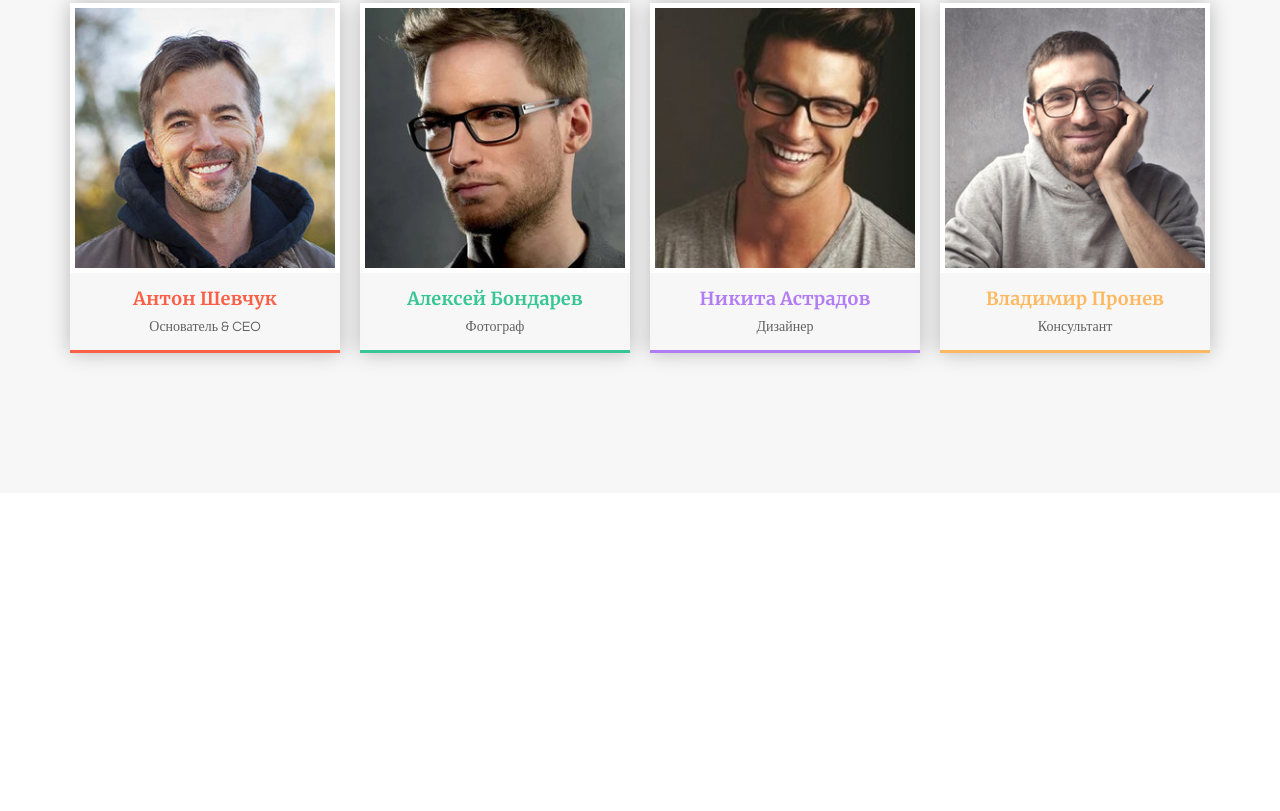
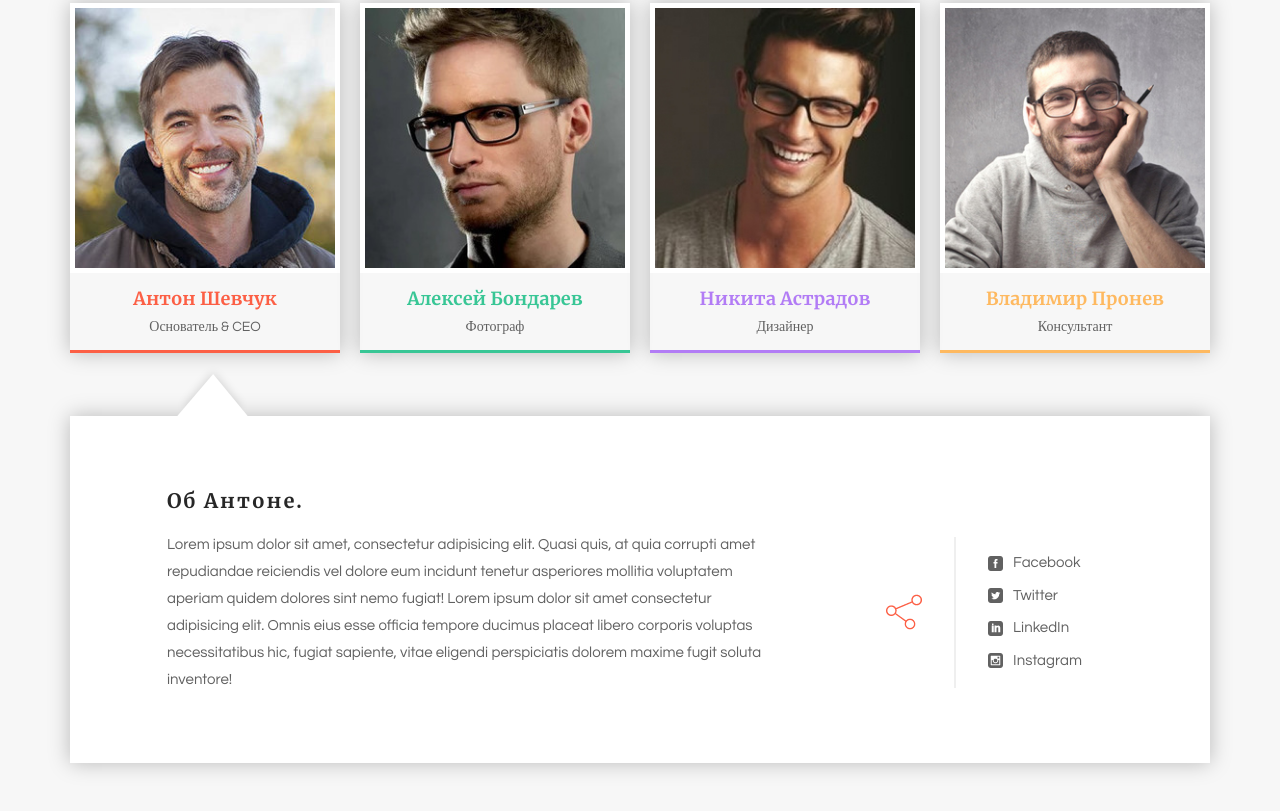
Before and after one commit to ugendev/ugendev.github.io, a website built with webpack: page src/index.html in a window 1280 px wide. Shown: the part 4787-5598 px from the top of the page. Before the commit the page ends 5280 px from the top, so only its background shows below. Built offline with nearby package versions, Linux system fonts and the light colour scheme; files whose address does not match are found by name.

Commit message:
marked up 'our-team' section

```diff
--- a/src/blocks/main.scss
+++ b/src/blocks/main.scss
@@ -102,4 +102,15 @@ a:hover {
 @import "our-team/__name/_orange/our-team__name_orange";
 
 @import "our-team/__desc/our-team__desc";
+@import "our-team/__comment/our-team__comment";
+@import "our-team/__triangle/our-team__triangle";
+@import "our-team/__block/our-team__block";
+@import "our-team/__comment-title/our-team__comment-title";
+@import "our-team/__message-content/our-team__message-content";
+@import "our-team/__message-text/our-team__message-text";
+@import "our-team/__message-social/our-team__message-social";
+@import "our-team/__divider/our-team__divider";
+@import "our-team/__social-net/our-team__social-net";
+@import "our-team/__social-nets/our-team__social-nets";
+@import "our-team/__social-net-name/our-team__social-net-name";
 // <---------------- Out team ---------------->
--- /dev/null
+++ b/src/blocks/our-team/__block/our-team__block.scss
@@ -0,0 +1,5 @@
+.our-team__block {
+    box-shadow: 0 0 20px rgba(0, 0, 0, 0.25);
+    background-color: #fff;
+    padding: 70px 97px;
+}
--- /dev/null
+++ b/src/blocks/our-team/__comment-title/our-team__comment-title.scss
@@ -0,0 +1,7 @@
+.our-team__comment-title {
+    color: #272727;
+    font-family: Merriweather;
+    font-size: 20px;
+    font-weight: 700;
+    letter-spacing: 2px;
+}
--- /dev/null
+++ b/src/blocks/our-team/__comment/our-team__comment.scss
@@ -0,0 +1,5 @@
+.our-team__comment {
+    margin-top: 8px;
+    width: 100%;
+    position: relative;
+}
--- /dev/null
+++ b/src/blocks/our-team/__divider/our-team__divider.scss
@@ -0,0 +1,5 @@
+.our-team__divider {
+    width: 2px;
+    height: 151px;
+    background-color: #efefef;
+}
--- /dev/null
+++ b/src/blocks/our-team/__message-content/our-team__message-content.scss
@@ -0,0 +1,6 @@
+.our-team__message-content {
+    margin-top: 15px;
+    display: flex;
+    justify-content: space-between;
+    align-items: center;
+}
--- /dev/null
+++ b/src/blocks/our-team/__message-social/our-team__message-social.scss
@@ -0,0 +1,6 @@
+.our-team__message-social {
+    width: 24%;
+    display: flex;
+    justify-content: space-between;
+    align-items: center;
+}
--- /dev/null
+++ b/src/blocks/our-team/__message-text/our-team__message-text.scss
@@ -0,0 +1,6 @@
+.our-team__message-text {
+    width: 65%;
+    color: #616161;
+    font-size: 15px;
+    line-height: 1.8em;
+}
--- /dev/null
+++ b/src/blocks/our-team/__social-net-name/our-team__social-net-name.scss
@@ -0,0 +1,5 @@
+.our-team__social-net-name {
+    color: #616161;
+    font-size: 15px;
+    width: 80%;
+}
--- /dev/null
+++ b/src/blocks/our-team/__social-net/our-team__social-net.scss
@@ -0,0 +1,6 @@
+.our-team__social-net {
+    display: flex;
+    align-items: center;
+    justify-content: space-between;
+    width: 100%;
+}
--- /dev/null
+++ b/src/blocks/our-team/__social-nets/our-team__social-nets.scss
@@ -0,0 +1,6 @@
+.our-team__social-nets {
+    height: 130px;
+    display: flex;
+    flex-wrap: wrap;
+    width: 55%;
+}
--- /dev/null
+++ b/src/blocks/our-team/__triangle/our-team__triangle.scss
@@ -0,0 +1,11 @@
+.our-team__triangle {
+    box-shadow: -7px -7px 10px -6px rgba(0,0,0,.15);
+    position: relative;
+    top: 28px;
+    left: 115px;
+    background-color: #fff;
+    width: 55px;
+    height: 55px;
+    transform: rotateZ(50.5deg) skewX(10deg);
+    transition: left 1.5s ease;
+}
--- a/src/index.html
+++ b/src/index.html
@@ -364,6 +364,62 @@
                     </div>
                 </div>
             </div>
+
+            <div class="our-team__comment">
+				<div class="our-team__triangle"></div>
+
+				<div class="our-team__block">
+					<div class="our-team__comment-title">
+						Об Антоне.
+					</div>
+
+					<div class="our-team__message-content">
+						<div class="our-team__message-text">
+							Lorem ipsum dolor sit amet, consectetur adipisicing elit. Quasi quis, at quia corrupti amet repudiandae reiciendis vel dolore eum incidunt tenetur asperiores mollitia voluptatem aperiam quidem dolores sint nemo fugiat! Lorem ipsum dolor sit amet consectetur adipisicing elit. Omnis eius esse officia tempore ducimus placeat libero corporis voluptas necessitatibus hic, fugiat sapiente, vitae eligendi perspiciatis dolorem maxime fugit soluta inventore!
+						</div>
+
+						<div class="our-team__message-social">
+							<img src="icons/team-contacts/share.png" alt="Share icon" class="our-team__share">
+
+							<div class="our-team__divider"></div>
+
+							<div class="our-team__social-nets">
+								<div class="our-team__social-net">
+									<img src="icons/team-contacts/facebook.png" alt="facebook" class="our-team__social-net-icon">
+
+									<div class="our-team__social-net-name">
+										Facebook
+									</div>
+								</div>
+
+								<div class="our-team__social-net">
+									<img src="icons/team-contacts/twitter.png" alt="twitter" class="our-team__social-net-icon">
+
+									<div class="our-team__social-net-name">
+										Twitter
+									</div>
+								</div>
+
+								<div class="our-team__social-net">
+									<img src="icons/team-contacts/linkedid.png" alt="linkedin" class="our-team__social-net-icon">
+
+									<div class="our-team__social-net-name">
+										LinkedIn
+									</div>
+								</div>
+
+								<div class="our-team__social-net">
+									<img src="icons/team-contacts/instagram.png" alt="instagram" class="our-team__social-net-icon">
+
+									<div class="our-team__social-net-name">
+										Instagram
+									</div>
+								</div>
+							</div>
+						</div>
+					</div>
+				</div>
+			</div>
         </div>
     </section>
 
```
Also changed, not shown: dist/css/main.min.css, dist/index.html.
